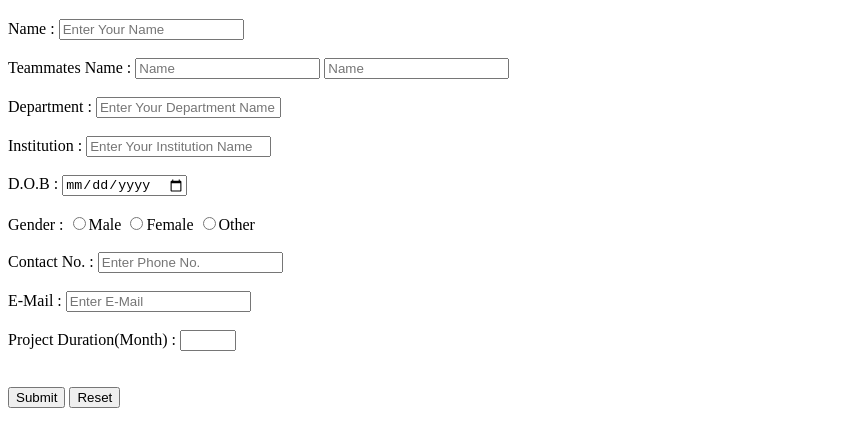
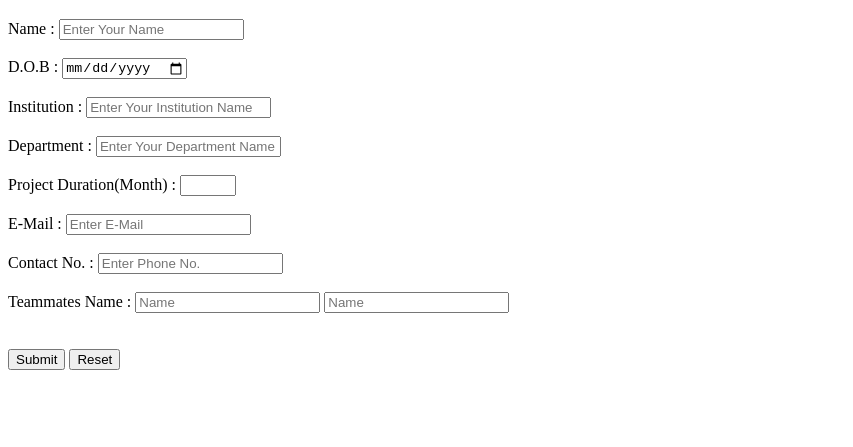
Before and after one commit to tapso96/Web-based-DBMS-lab, a plain HTML site: page Project form.html in a window 1280 px wide. Shown: the part 61-508 px from the top of the page, without its empty margins (0-853 px from the left). Drawn offline with Linux system fonts and the light colour scheme.

Commit message:
Update Project form.html

```diff
--- a/Project form.html
+++ b/Project form.html
@@ -7,40 +7,43 @@
 		<div><center><h1 style="color:red;">Application for Project</h1></center></div>
 
 		<div>
-			<form action="">
+			<form method="post" action="">
 				Name :
 				<input type="text" placeholder="Enter Your Name" required><br><br>
+
+				D.O.B :
+				<input type="date" name="date" required><br><br>
+
+				Institution :
+				<input type="text" placeholder="Enter Your Institution Name"><br>
+				<br>
+
+				Department :
+				<input type="text" placeholder="Enter Your Department Name" required><br>
+				<br>
+
+				Project Duration(Month) :
+				<input type="number" min="1" max="12"><br><br>
+
+				E-Mail :
+				<input type="email" name="email" placeholder="Enter E-Mail" required><br><br>
+
+				Contact No. :
+				<input type="tel" name="phone" placeholder="Enter Phone No." required><br><br>
+
 				<span>Teammates Name :
 					<input type="text" placeholder="Name" >
 					<input type="text" placeholder="Name" >
+				</span><br><br><br>
+
+				<span>
+				<input type="submit" name="submit "value="Submit" onclick="alert('Submitted Successfully')">
+				<input type="reset" name="reset" value="Reset" onclick="alert('Reset Successfully')">
 				</span>
-				<br>
-				<br>
-				Department :
-				<input type="text" placeholder="Enter Your Department Name" required><br>
-				<br>
-				Institution :
-				<input type="text" placeholder="Enter Your Institution Name"><br>
-				<br>
-				D.O.B :
-				<input type="date" name="date"><br><br>
-				Gender :
-				<input type="radio" name="gender" value="male">Male
-				<input type="radio" name="gender" value="female">Female
-				<input type="radio" name="gender" value="other">Other<br><br>
-				Contact No. :
-				<input type="tel" name="phone" placeholder="Enter Phone No." required><br><br>
-				E-Mail :
-				<input type="email" name="email" placeholder="Enter E-Mail" required><br><br>
-				Project Duration(Month) :
-				<input type="number" min="1" max="12"><br><br><br>
 			</form>
 
 
-			<div>
-				<input type="submit" value="Submit" onclick="alert('Submitted Successfully')">
-				<span><input type="reset" onclick="alert('Reset Successfully')"></span>
-			</div>
+
 		</div>
 	</body>
 </html>
```
